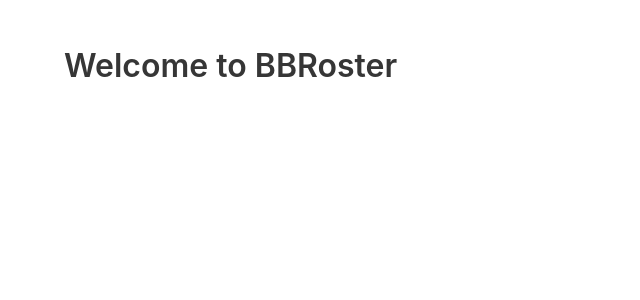
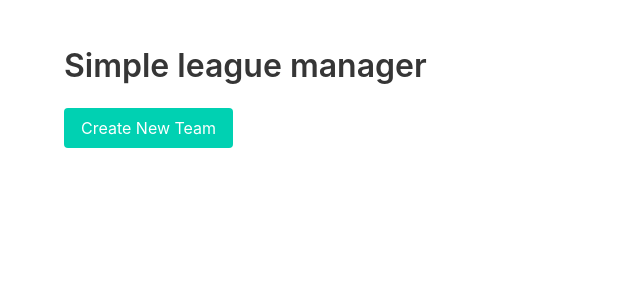
Before and after one commit to negatrait/bbleague, a Flask app: page / in a window 1280 px wide. Shown: the top 300 px of the page, without its empty margins (0-640 px from the left). Run offline with Flask 3, Linux system fonts and the light colour scheme.

Commit message:
Update index.html

```diff
--- a/templates/index.html
+++ b/templates/index.html
@@ -1,14 +1,6 @@
-<!DOCTYPE html>
-<html>
-<head>
-    <link rel="stylesheet" href="https://cdnjs.cloudflare.com/ajax/libs/bulma/0.9.3/css/bulma.min.css">
-    <title>BBRoster</title>
-</head>
-<body>
-    <section class="section">
-        <div class="container">
-            <h1 class="title">Welcome to BBRoster</h1>
-        </div>
-    </section>
-</body>
-</html>
+{% extends "base.html" %}
+{% block title %}Home{% endblock %}
+{% block content %}
+<h1 class="title">Simple league manager</h1>
+<a class="button is-primary" href="{{ url_for('create_team') }}">Create New Team</a>
+{% endblock %}
```
